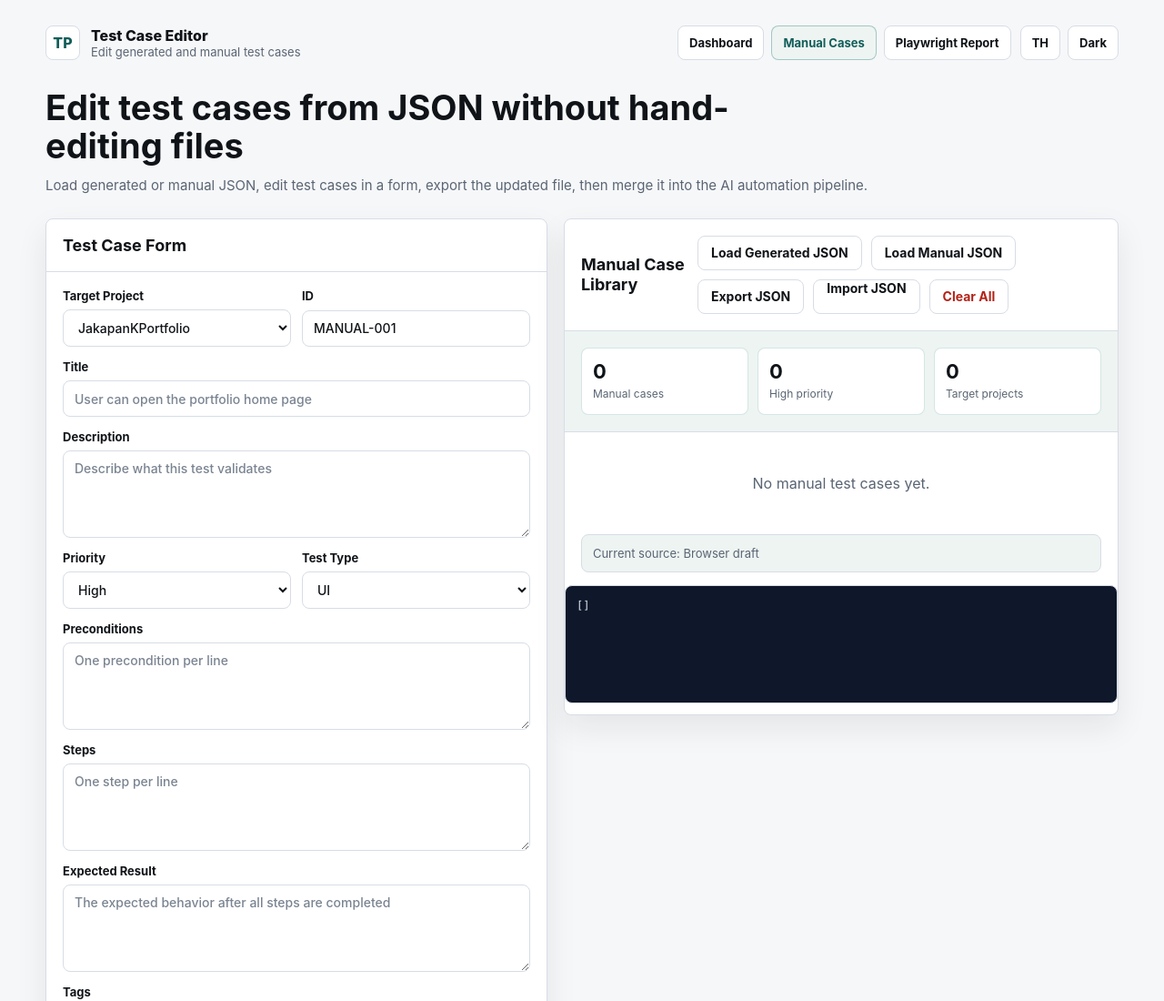
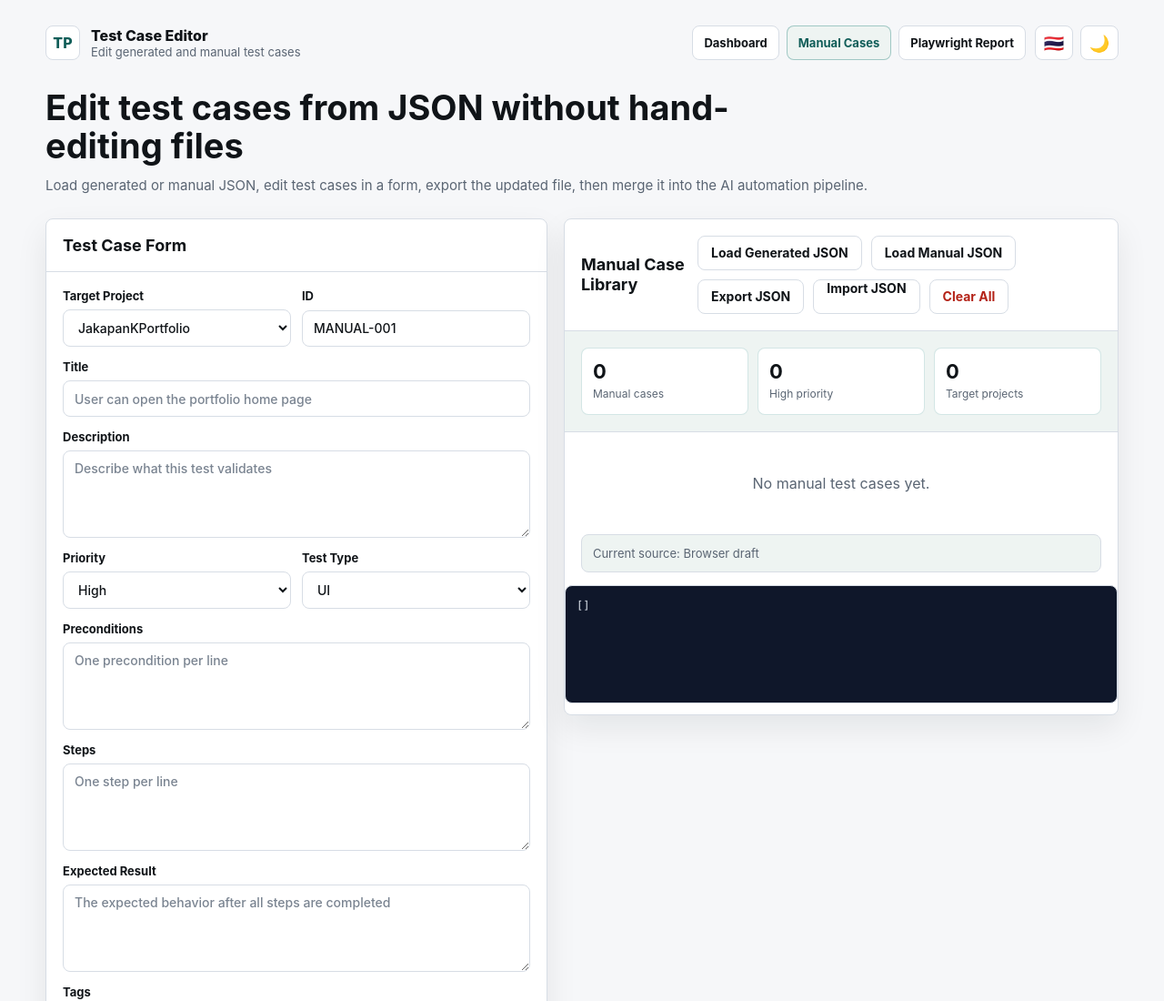
Before and after one commit to Ligerking007/AutomateTestPilotAI, a website: page public/manual-test-cases.html in a window 1280 px wide. Shown: the top 1100 px of the page at 91% size. Drawn offline with Linux system fonts and the light colour scheme.

Commit message:
Use icons for UI toggles

```diff
--- a/public/manual-test-cases.html
+++ b/public/manual-test-cases.html
@@ -128,6 +128,11 @@
         border-color: rgba(15, 118, 110, 0.35);
         background: var(--surface-alt);
         color: var(--accent-strong);
+      }
+      .icon-button {
+        width: 42px;
+        padding: 0;
+        font-size: 18px;
       }
       button,
       .file-button {
@@ -380,8 +385,8 @@
             <a class="nav-link" href="./playwright-report/index.html" data-i18n="navReport">Playwright Report</a>
           </div>
           <div class="nav-controls" aria-label="Display preferences">
-            <button class="nav-button" type="button" data-lang-toggle>TH</button>
-            <button class="nav-button" type="button" data-theme-toggle>Dark</button>
+            <button class="nav-button icon-button" type="button" data-lang-toggle aria-label="Switch language" title="Switch language">🇹🇭</button>
+            <button class="nav-button icon-button" type="button" data-theme-toggle aria-label="Switch theme" title="Switch theme">🌙</button>
           </div>
         </nav>
       </header>
@@ -623,7 +628,9 @@
           const key = node.getAttribute('data-i18n');
           node.textContent = t(key);
         });
-        langButton.textContent = activeLang === 'en' ? 'TH' : 'EN';
+        langButton.textContent = activeLang === 'en' ? '🇹🇭' : '🇺🇸';
+        langButton.setAttribute('aria-label', activeLang === 'en' ? 'Switch language to Thai' : 'Switch language to English');
+        langButton.setAttribute('title', activeLang === 'en' ? 'ภาษาไทย' : 'English');
         render();
       }
 
@@ -631,7 +638,9 @@
         const active = theme === 'dark' ? 'dark' : 'light';
         root.dataset.theme = active;
         localStorage.setItem('automate-test-pilot-ai.theme', active);
-        themeButton.textContent = active === 'dark' ? 'Light' : 'Dark';
+        themeButton.textContent = active === 'dark' ? '☀️' : '🌙';
+        themeButton.setAttribute('aria-label', active === 'dark' ? 'Switch to light theme' : 'Switch to dark theme');
+        themeButton.setAttribute('title', active === 'dark' ? 'Light theme' : 'Dark theme');
       }
 
       langButton.addEventListener('click', () => {
```
Also changed, not shown: public/index.html (+13 -4 lines), src/utils/buildReportSite.ts (+13 -4 lines).
